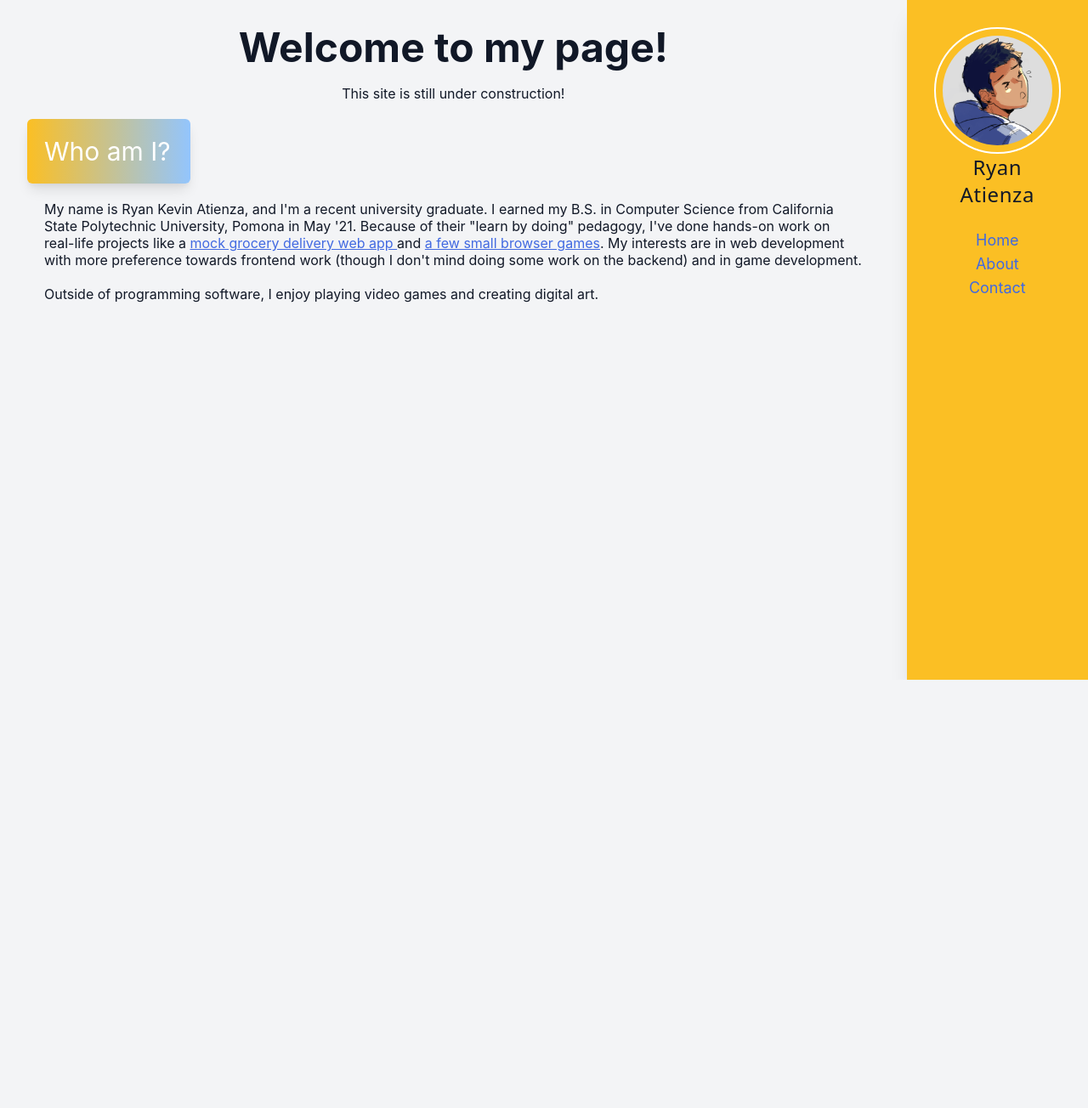
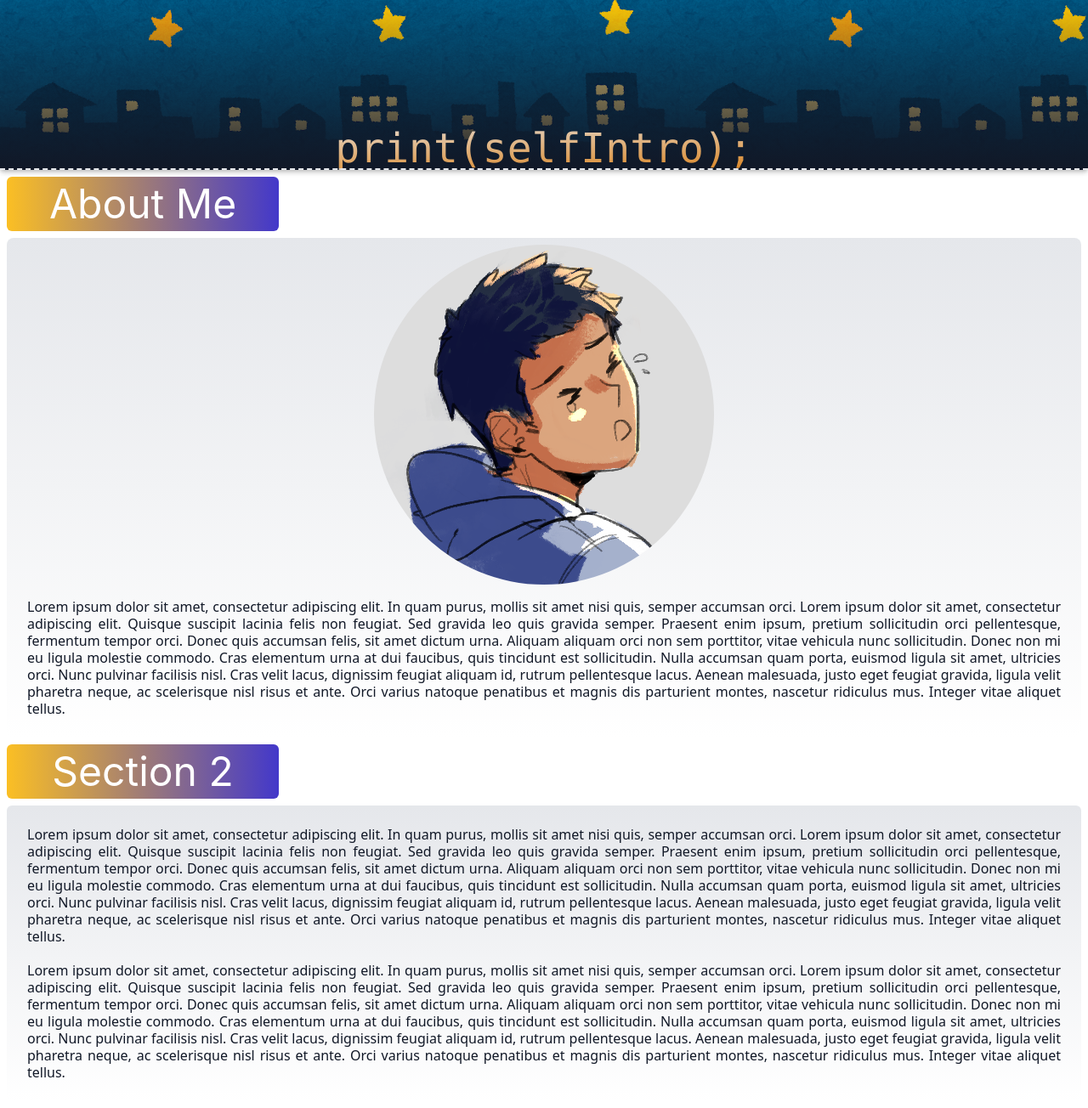
Before and after one commit to ryankpa/my-page, a React (Create React App) app: page /about in a window 1280 px wide. Shown: the whole page at 85% size. Before the commit the page ends 800 px from the top, so only its background shows below. Built offline with nearby package versions, Linux system fonts and the light colour scheme.

Commit message:
revisions

```diff
--- a/public/index.html
+++ b/public/index.html
@@ -1,5 +1,5 @@
 <!DOCTYPE html>
-<html lang="en" class="text-gray-900 leading-tight">
+<html lang="en" class="text-gray-900 leading-tight h-full">
   <head>
     <meta charset="utf-8" />
     <link rel="icon" href="%PUBLIC_URL%/favicon.ico" />
@@ -26,7 +26,7 @@
     -->
     <title>Welcome!</title>
   </head>
-  <body class="h-screen bg-gray-100">
+  <body class="h-screen">
     <noscript>You need to enable JavaScript to run this app.</noscript>
     <div id="root"></div>
     <!--
--- a/src/About.jsx
+++ b/src/About.jsx
@@ -1,23 +1,50 @@
 import React from 'react';
+import icon from './assets/icon.png';
 
-const divStyle = {
-    color:'white'
-};
+const paraStyle = "";
 
-class About extends React.Component {
+export class About extends React.Component {
 
     render() {
         return (
-            <div style={divStyle}>
-                <h2>About Page</h2>
-                <main>
-                    <p>This section contains information about...</p>
-                </main>
+            <div class='relative w-full'>
+                <h1 class="m-2 text-center text-white text-5xl rounded-md w-80 bg-gradient-to-r from-yellow-400 to-indigo-700 p-2">About Me</h1>
+                <section class='p-2 m-2 rounded-lg bg-gradient-to-b from-gray-200 to-transparent'>
+                    <img src={icon} alt="self portrait/selfie" class='m-auto rounded-full'></img>
+                    <p class='text-justify font-sans p-2 m-2'>
+                        Lorem ipsum dolor sit amet, consectetur adipiscing elit. In quam purus, mollis sit amet nisi quis, semper accumsan orci.
+                        Lorem ipsum dolor sit amet, consectetur adipiscing elit. Quisque suscipit lacinia felis non feugiat. Sed gravida leo quis gravida semper.
+                        Praesent enim ipsum, pretium sollicitudin orci pellentesque, fermentum tempor orci. Donec quis accumsan felis, sit amet dictum urna.
+                        Aliquam aliquam orci non sem porttitor, vitae vehicula nunc sollicitudin. Donec non mi eu ligula molestie commodo.
+                        Cras elementum urna at dui faucibus, quis tincidunt est sollicitudin. Nulla accumsan quam porta, euismod ligula sit amet, ultricies orci.
+                        Nunc pulvinar facilisis nisl. Cras velit lacus, dignissim feugiat aliquam id, rutrum pellentesque lacus. Aenean malesuada, justo eget feugiat gravida,
+                        ligula velit pharetra neque, ac scelerisque nisl risus et ante. Orci varius natoque penatibus et magnis dis parturient montes, nascetur ridiculus mus.
+                        Integer vitae aliquet tellus.
+                    </p>
+                </section>
+                <h1 class="m-2 text-center text-white text-5xl rounded-md w-80 bg-gradient-to-r from-yellow-400 to-indigo-700 p-2">Section 2</h1>
+                <section class='rounded-md p-2 m-2 bg-gradient-to-b from-gray-200 to-transparent'>
+                    <p class='text-justify font-sans p-2 m-2'>
+                        Lorem ipsum dolor sit amet, consectetur adipiscing elit. In quam purus, mollis sit amet nisi quis, semper accumsan orci.
+                        Lorem ipsum dolor sit amet, consectetur adipiscing elit. Quisque suscipit lacinia felis non feugiat. Sed gravida leo quis gravida semper.
+                        Praesent enim ipsum, pretium sollicitudin orci pellentesque, fermentum tempor orci. Donec quis accumsan felis, sit amet dictum urna.
+                        Aliquam aliquam orci non sem porttitor, vitae vehicula nunc sollicitudin. Donec non mi eu ligula molestie commodo.
+                        Cras elementum urna at dui faucibus, quis tincidunt est sollicitudin. Nulla accumsan quam porta, euismod ligula sit amet, ultricies orci.
+                        Nunc pulvinar facilisis nisl. Cras velit lacus, dignissim feugiat aliquam id, rutrum pellentesque lacus. Aenean malesuada, justo eget feugiat gravida,
+                        ligula velit pharetra neque, ac scelerisque nisl risus et ante. Orci varius natoque penatibus et magnis dis parturient montes, nascetur ridiculus mus.
+                        Integer vitae aliquet tellus.
+                        <br /> <br />
+                        Lorem ipsum dolor sit amet, consectetur adipiscing elit. In quam purus, mollis sit amet nisi quis, semper accumsan orci.
+                        Lorem ipsum dolor sit amet, consectetur adipiscing elit. Quisque suscipit lacinia felis non feugiat. Sed gravida leo quis gravida semper.
+                        Praesent enim ipsum, pretium sollicitudin orci pellentesque, fermentum tempor orci. Donec quis accumsan felis, sit amet dictum urna.
+                        Aliquam aliquam orci non sem porttitor, vitae vehicula nunc sollicitudin. Donec non mi eu ligula molestie commodo.
+                        Cras elementum urna at dui faucibus, quis tincidunt est sollicitudin. Nulla accumsan quam porta, euismod ligula sit amet, ultricies orci.
+                        Nunc pulvinar facilisis nisl. Cras velit lacus, dignissim feugiat aliquam id, rutrum pellentesque lacus. Aenean malesuada, justo eget feugiat gravida,
+                        ligula velit pharetra neque, ac scelerisque nisl risus et ante. Orci varius natoque penatibus et magnis dis parturient montes, nascetur ridiculus mus.
+                        Integer vitae aliquet tellus.
+                    </p>
+                </section>
             </div>
         )
     }
 }
-
-
-
-export default About;
--- a/src/App.js
+++ b/src/App.js
@@ -1,27 +1,14 @@
 import './App.css';
 import React from 'react';
-import { Route, Switch } from "react-router-dom";
-import About from './About';
-import Home from './Home';
-import Sidebar from './Sidebar'
+import { PrettyHeader } from './PrettyHeader'
+import { About } from './About'
 
 class App extends React.Component {
   render(){
     return (
-      <div className="App text-justify lg:text-left lg:grid lg:grid-col-1 lg:grid-row-1">
-        <div className="lg:grid lg:grid-cols-6 overflow-hidden">
-          <div className="page lg:col-span-5">
-            <Switch>
-              <Route exact path="/">
-              <Home />
-              </Route>
-              <Route path="/about">
-              <About />
-              </Route>
-            </Switch>
-          </div>
-          <Sidebar />
-        </div>
+      <div className="App bg-white min-h-screen">
+        <PrettyHeader />
+        <About />
       </div>
     );
   }
--- a/src/Home.jsx
+++ b/src/Home.jsx
@@ -1,17 +1,19 @@
 import './App.css';
 import React from 'react';
+import myIcon from './assets/icon.png';
 
 class Home extends React.Component {
 
     render() {
         return (
-            <div className="lg:h-screen p-8 lg:overflow-y-scroll">
-                <div className="fade-in">
-                    <h1 className="text-5xl font-bold mb-5 text-center">Welcome to my page!</h1>
-                    <p className="pb-5 text-center">This site is still under construction!</p>
+            <div className="">
+                <div className="fade-in h-yoru bg-yoru bg-opacity-25 bg-repeat-x">
+                    <h1 className="text-5xl font-bold pt-32 mb-4 px-80 text-left">Hi there!</h1>
+                    <p className=" px-80 text-left">This site is still under construction!</p>
                 </div>
                 <div className="fade-in">
-                    <h2 className="text-3xl text-white bg-gradient-to-r from-yellow-400 to-blue-300 p-5 rounded-md shadow-lg w-48">Who am I?</h2>
+                    <h2 className="text-3xl text-white bg-gradient-to-r from-yellow-400 to-blue-300 p-5 shadow-lg max-w-full">Who am I?</h2>
+                    <img className="float-left rounded-full object-scale-down min-h-xs m-auto" src={myIcon} alt="A drawing of myself that I made"></img>
                     <p className="p-5">
                         My name is Ryan Kevin Atienza, and I'm a recent university graduate. I earned my B.S. in Computer Science
                         from California State Polytechnic University, Pomona in May '21. Because of their "learn by doing" pedagogy,
--- /dev/null
+++ b/src/PrettyHeader.jsx
@@ -0,0 +1,18 @@
+import React from 'react'
+
+export class PrettyHeader extends React.Component {
+    render(){
+        return(
+            <div id='PrettyHeader' class='relative bg-yoru h-yoru w-full shadow-md'>
+                <div id='gradient-overlay' class='bg-gradient-to-b from-transparent to-gray-900 h-yoru'>
+
+                </div>
+                <div class='absolute fade-in w-full text-center m-auto bottom-0 shadow-md'>
+                    <p class='text-5xl font-mono font-normal text-transparent bg-clip-text bg-gradient-to-br from-gray-200 to-yellow-600 border-dashed border-b-2'>
+                        print(selfIntro);
+                    </p>
+                </div>
+            </div>
+        );
+    }
+}
--- a/src/Sidebar.jsx
+++ /dev/null
@@ -1,33 +0,0 @@
-import './App.css';
-import React from 'react'
-import { Link } from "react-router-dom";
-import myIcon from './assets/icon.png';
-
-class Sidebar extends React.Component {
-    render(){
-        return(
-            <div className="min-h-screen absolute top-0 right-0 lg:relative lg:col-span-1">
-                <nav id="sidebar" className="min-h-screen w-60 lg:w-full bg-yellow-400 p-8 shadow-xl">
-                    <img className="rounded-full min-w-xs border-2 border-white p-2 m-auto" src={myIcon} alt="A drawing of myself that I made"></img>
-                    <div className="text-2xl text-center font-medium tracking-wide font-sans pb-6">
-                    Ryan Atienza
-                    </div>
-                    <ul className="text-2xl lg:text-lg text-center" id="navigation">
-                        <li>
-                            <Link to="/"><button>Home</button></Link>
-                        </li>
-                        <li>
-                            <Link to="/about"><button>About</button></Link>
-                        </li>
-                        <li>
-                            <Link to="/contact"><button>Contact</button></Link>
-                        </li>
-                    </ul>
-                </nav>
-                <button className="lg:hidden fixed bottom-0 right-0 p-2 bg-white rounded-lg">Toggle Sidebar</button>
-            </div>
-        );
-    }
-}
-
-export default Sidebar;
--- a/tailwind.config.js
+++ b/tailwind.config.js
@@ -2,7 +2,19 @@ module.exports = {
   purge: ['./src/**/*.{js,jsx,ts,tsx}', './public/index.html'],
   darkMode: false, // or 'media' or 'class'
   theme: {
-    extend: {},
+    extend: {
+      backgroundImage: theme => ({
+        'yoru': "url('./assets/bg_pattern4_yoru.png')",
+       })
+    },
+    backgroundSize: {
+      'auto': 'auto',
+      'cover': 'cover',
+      'contain': 'contain',
+    },
+    height: {
+      'yoru': '200px',
+     }
   },
   variants: {
     extend: {},
```
Also changed, not shown: src/assets/bg_pattern4_yoru.png (added), src/assets/bg_pattern4_yoru_original.png (added).
